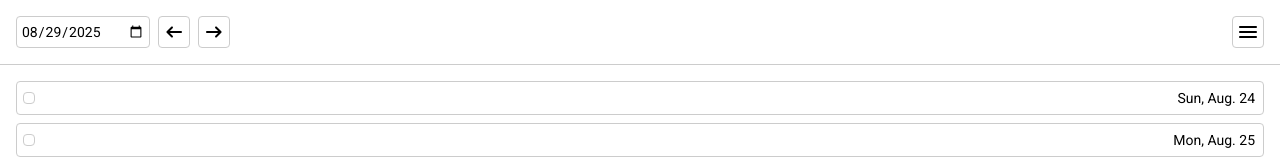
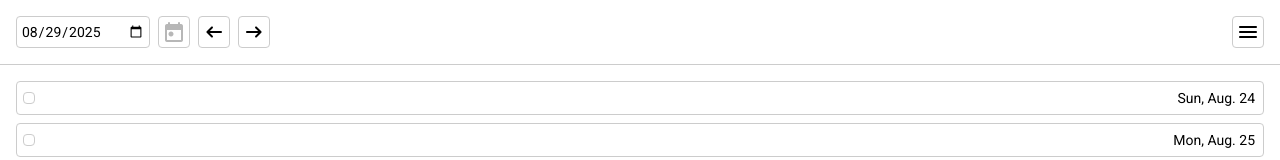
Before and after one commit to doppl3r/weekly-checklist, a Vue app: page / in a window 1280 px wide. Shown: the top 160 px of the page. Built offline with nearby package versions, Linux system fonts and the light colour scheme.

Commit message:
Add jump to today button

```diff
--- a/src/js/utils/use-dates.js
+++ b/src/js/utils/use-dates.js
@@ -83,6 +83,7 @@ export const useDates = () => {
     removeWeekday,
     saveWeekday,
     selectedDate,
+    today,
     updateSelectedDate,
     updateWeekdays,
     weekdays
--- a/src/vue/App.vue
+++ b/src/vue/App.vue
@@ -12,6 +12,7 @@
     removeWeekday,
     saveWeekday,
     selectedDate,
+    today,
     updateSelectedDate,
     updateWeekdays,
     weekdays
@@ -28,6 +29,7 @@
     <WeNav
       :date="selectedDate"
       :increment="incrementSelectedDate"
+      :today="today"
       :update="updateSelectedDate"
     />
     <WeWeek
--- a/src/vue/WeButton.vue
+++ b/src/vue/WeButton.vue
@@ -19,10 +19,16 @@
     justify-content: center;
     min-height: 2rem;
     min-width: 2rem;
+    outline: none;
     padding: 0;
 
+    &:focus-visible,
     &:hover {
       border-color: var(--color-primary);
     }
+
+    &:disabled {
+      pointer-events: none;
+    }
   }
 </style>
--- a/src/vue/WeNav.vue
+++ b/src/vue/WeNav.vue
@@ -3,7 +3,8 @@
   import WeButton from './WeButton.vue';
   import WeInputDate from './WeInputDate.vue';
 
-  const props = defineProps(['date', 'increment', 'update'])
+  // Define props
+  const props = defineProps(['date', 'today', 'increment', 'update'])
 </script>
 
 <template>
@@ -13,10 +14,20 @@
       :value="date"
       @change="update($event.target.value)"
     />
-    <WeButton @click="increment(-7)">
+    <WeButton
+      :disabled="date === today"
+      @click="update(today)"
+    >
+      <span class="material-symbols-rounded">today</span>
+    </WeButton>
+    <WeButton
+      @click="increment(-7)"
+    >
       <span class="material-symbols-rounded">arrow_left_alt</span>
     </WeButton>
-    <WeButton @click="increment(7)">
+    <WeButton
+      @click="increment(7)"
+    >
       <span class="material-symbols-rounded">arrow_right_alt</span>
     </WeButton>
     <WeButton>
```
